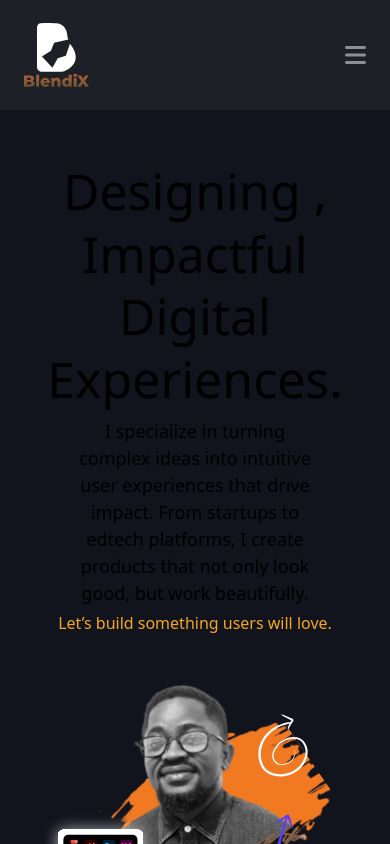
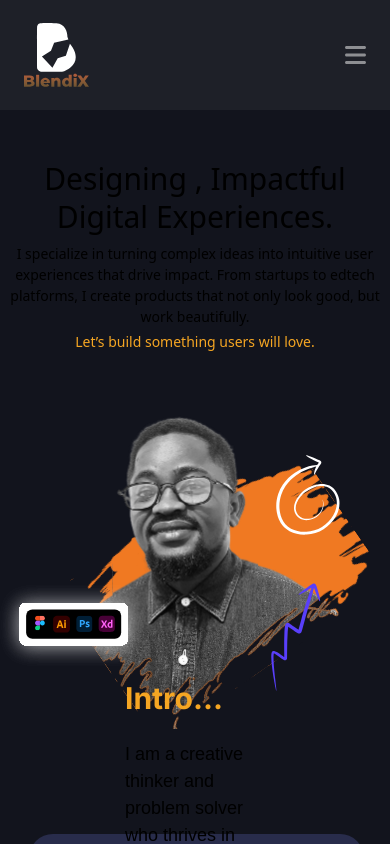
Before and after one commit to DannyJoy01/Blendix, a React (Vite) app: page / in a window 390 px wide. Shown: the top 844 px of the page. Built offline with nearby package versions, Linux system fonts and the light colour scheme; a web font is replaced by a local one.

Commit message:
adjust made to mobile screen size

```diff
--- a/src/components/blendix-landing-page/landing-page.jsx
+++ b/src/components/blendix-landing-page/landing-page.jsx
@@ -10,19 +10,19 @@ const LandingPage = () => {
   return (
     <div className="w-full flex flex-col pt-[120px] gap-8  md:flex-row justify-end items-center md:gap-16 mx-auto md:pt-[70px] m:flex-col  m:justify-center">
       {/* Left Section */}
-      <div className="w-full flex justify-center items-center md:w-[40%] flex-col pt-[40px] md:pt-[120px]">
+      <div className="w-full flex justify-center items-center md:w-[40%] flex-col pt-[40px] md:pt-[120px] m:full">
         <ClickBlendix />
 
         <div className="w-full flex flex-col justify-center items-center gap-2">
-          <h1 className=" w-[80%] text-[50px] leading-tight m:w-ful">
+          <h1 className=" w-[80%] text-[50px] leading-tight m:w-full m:text-[30px]">
             Designing , Impactful Digital Experiences.
           </h1>
-          <p className="w-[65%] font-normal text-[18px]">
+          <p className="w-[65%] font-normal text-[18px] m:w-full m:text-[14px] text-center">
             I specialize in turning complex ideas into intuitive user
             experiences that drive impact. From startups to edtech platforms, I
             create products that not only look good, but work beautifully.
           </p>
-          <p className="text-dix_yellow text-[16px] leading-none">
+          <p className="text-dix_yellow text-[16px] leading-none m:text-[14px]">
             Let’s build something users will love.
           </p>
         </div>
@@ -37,7 +37,7 @@ const LandingPage = () => {
       </div>
 
       {/* Right Section */}
-      <div className=" w-[78%] md:w-[50%] md:mt-0">
+      <div className=" w-[78%] md:w-[50%] md:mt-0 m:w-full m:mt-2">
         <LandingPgImg />
       </div>
     </div>
```
